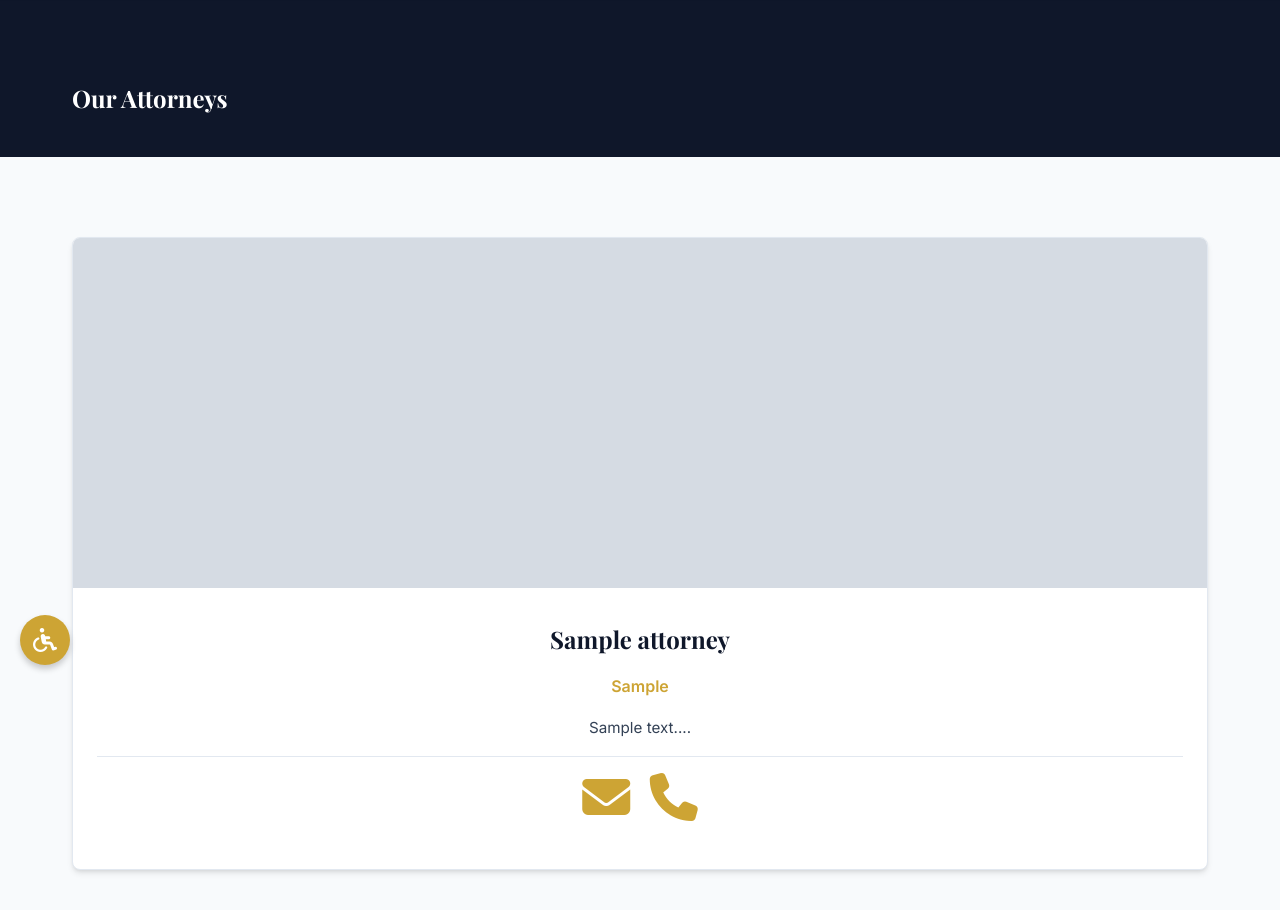
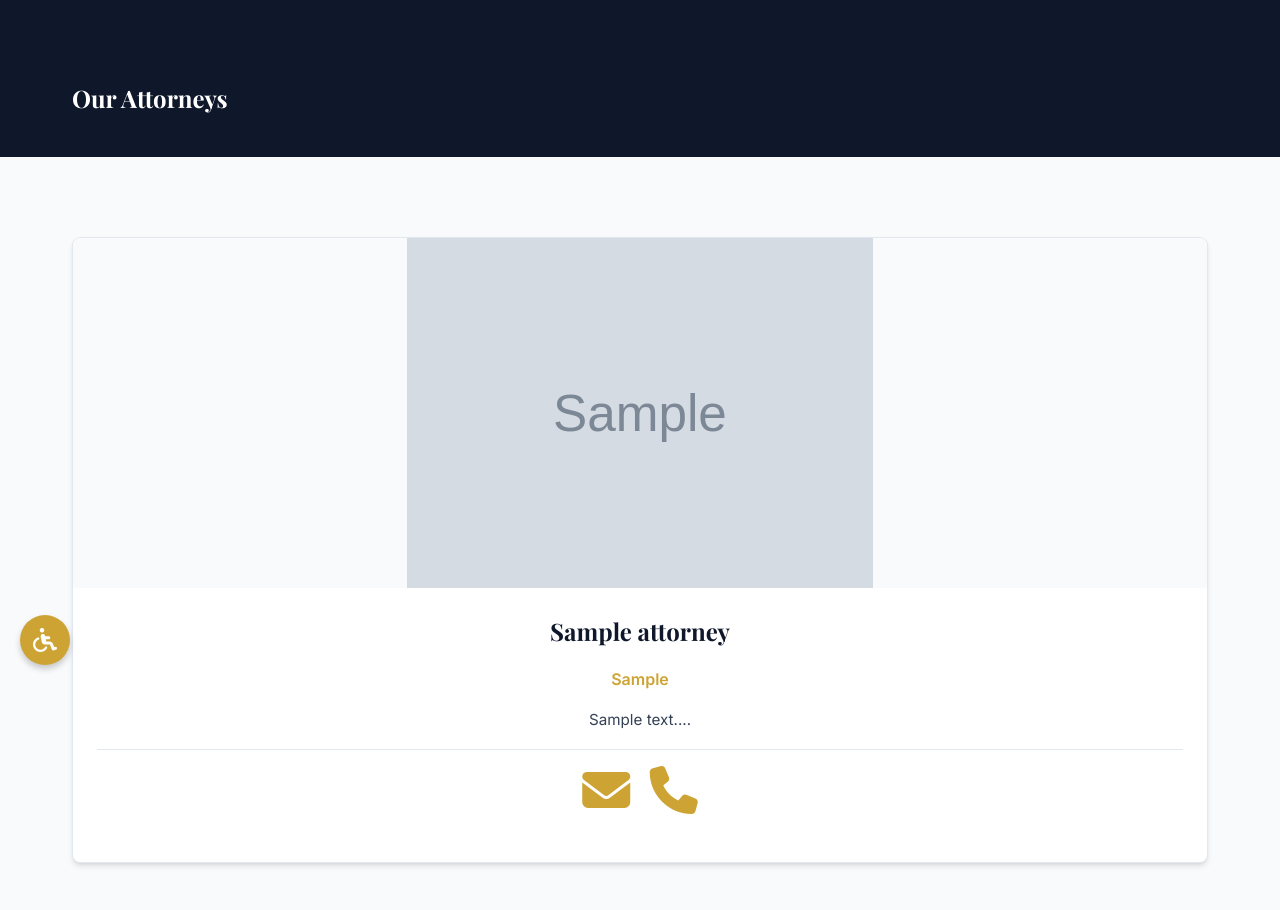
Before and after one commit to jayshreeganesh/law-firm-cms, a PHP site: page /attorneys.php in a window 1280 px wide. Shown: the part 115-1025 px from the top of the page. Run offline with PHP 8.4, Linux system fonts and the light colour scheme; data comes from the database, SQL or seed files in the repository; tables that the repository leaves empty hold one stand-in row (values such as "Sample post"); grey boxes marked "Sample" are stand-in pictures; some libraries are stand-ins or nearby versions.

Commit message:
UI: Force full uncropped attorney images using object-fit contain

```diff
--- a/attorneys.php
+++ b/attorneys.php
@@ -17,7 +17,7 @@
             ?>
             <div class="card" style="padding: 0; overflow: hidden;">
                 <?php $img_src = str_starts_with($row['image'], 'http') ? $row['image'] : ($row['image'] ? $row['image'] : 'https://images.unsplash.com/photo-1560250097-0b93528c311a?auto=format&fit=crop&q=80'); ?>
-                <img src="<?= htmlspecialchars($img_src) ?>" alt="<?= htmlspecialchars($row['name']) ?>" style="width: 100%; height: 350px; object-fit: cover; object-position: top center;">
+                <img src="<?= htmlspecialchars($img_src) ?>" alt="<?= htmlspecialchars($row['name']) ?>" style="width: 100%; height: 350px; object-fit: contain; background-color: #f8fafc; display: block;">
                 <div style="padding: 1.5rem;">
                     <h3><?= htmlspecialchars($row['name']) ?></h3>
                     <p style="color: var(--secondary-color); font-weight: 600; margin-bottom: 1rem;"><?= htmlspecialchars($row['position']) ?></p>
```
